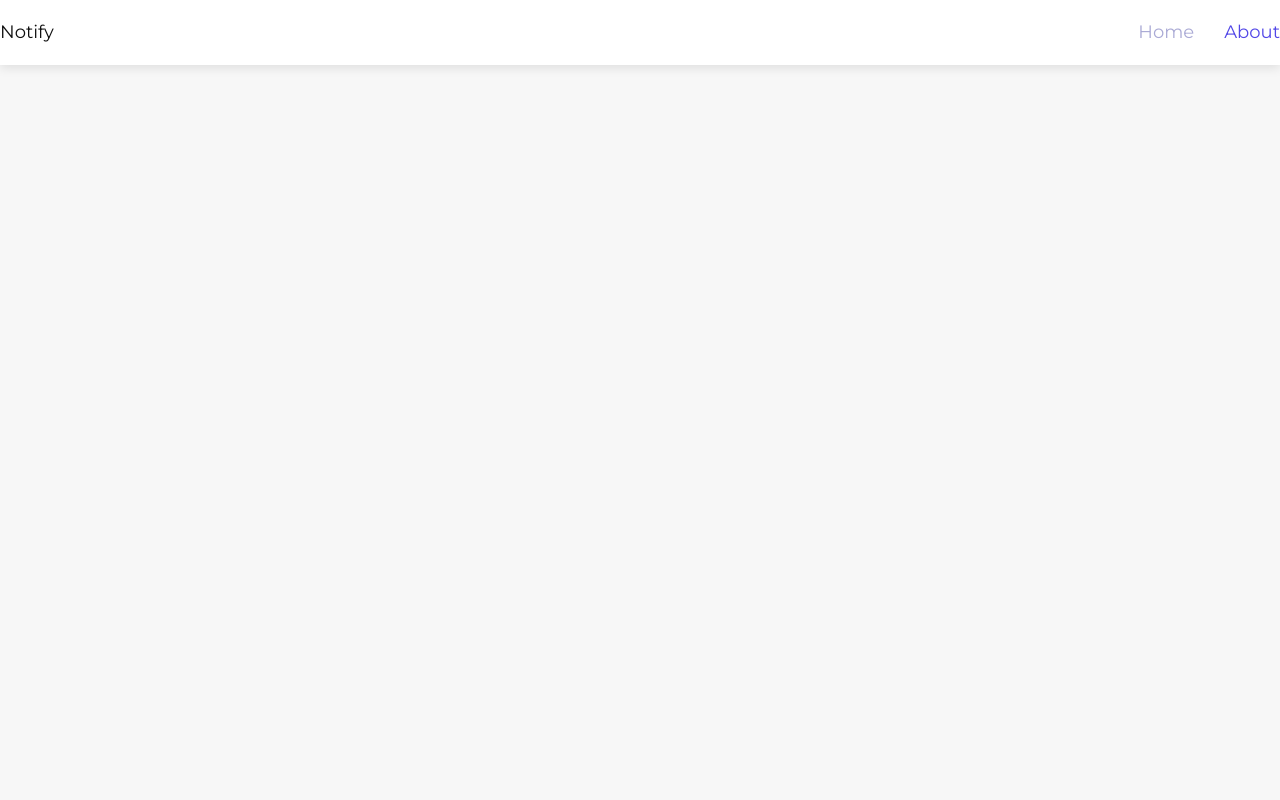
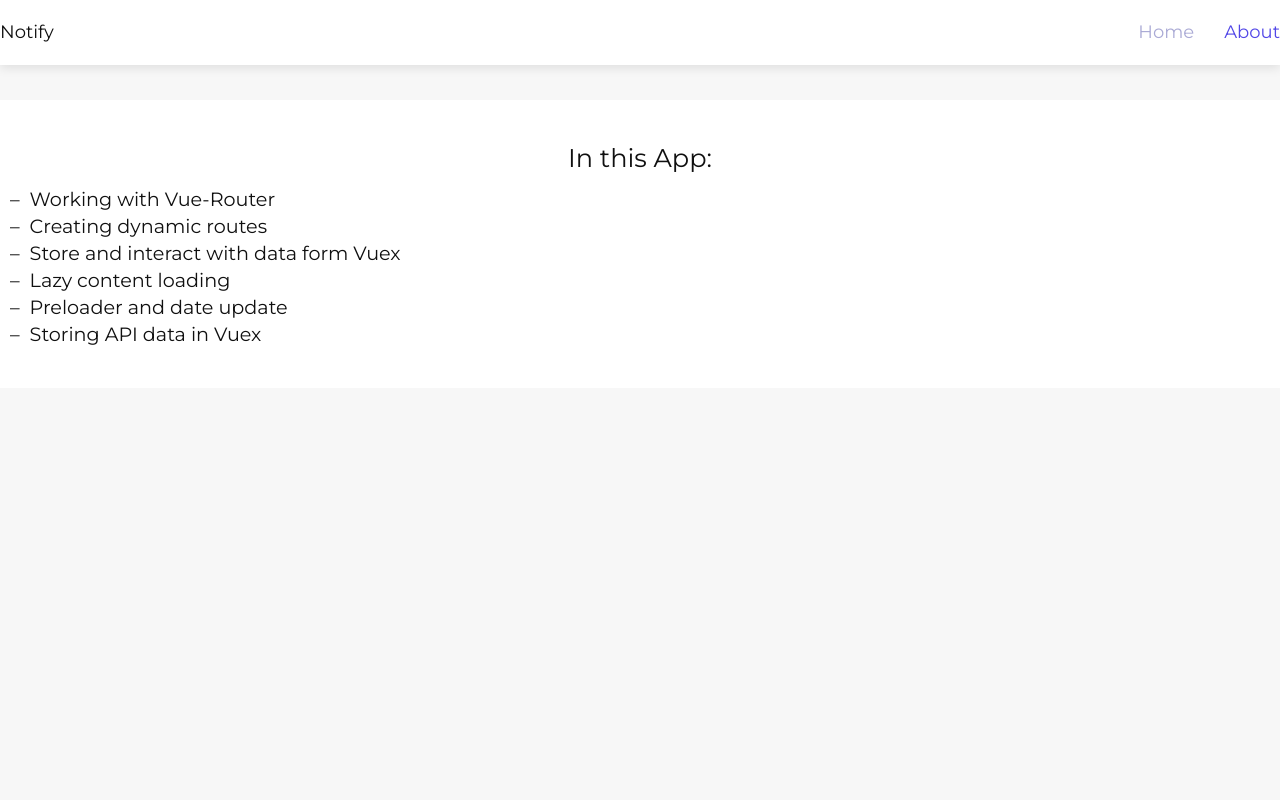
Before and after one commit to Liknox/notify-app, a Vue app: page /#/about in a window 1280 px wide. Shown: the top 800 px of the page. Built offline with nearby package versions, Linux system fonts and the light colour scheme.

Commit message:
koval: adjusted About component

```diff
--- a/src/pages/Home.vue
+++ b/src/pages/About.vue
@@ -20,7 +20,7 @@
 
 <style lang="scss" scoped>
 .wrapper-content {
-	height: 500vh;
+	// height: 500vh;
 	justify-content: center;
 }
 .demo {
--- a/src/router/index.js
+++ b/src/router/index.js
@@ -1,5 +1,5 @@
 import {createWebHashHistory, createRouter} from "vue-router"
-import Home from "@/pages/Home.vue"
+import About from "@/pages/About.vue"
 import NotFound from "@/pages/404.vue"
 import NotifyPage from "@/pages/NotifyPage.vue"
 
@@ -12,7 +12,7 @@ const routes = [
 	{
 		path: "/about",
 		name: "about",
-		component: Home,
+		component: About,
 	},
 	{
 		path: "/:pathMatch(.*)*",
```
